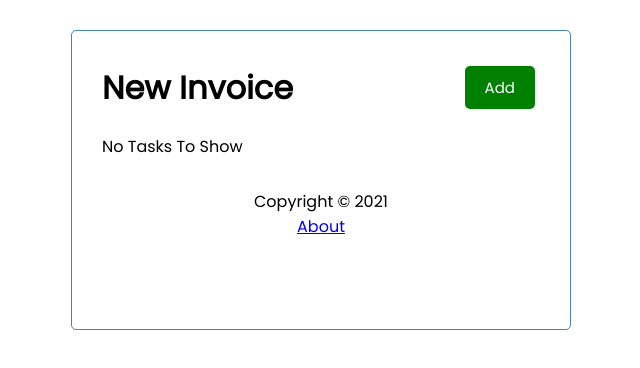
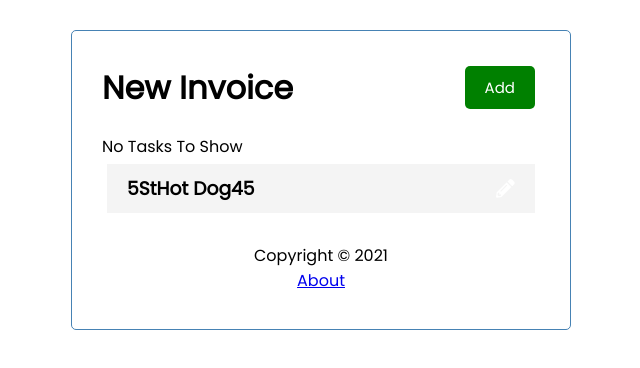
Before and after one commit to gabrieloldaccount/finman-frontend, a React (Create React App) app: page / in a window 1280 px wide. Shown: the top 368 px of the page, without its empty margins (319-959 px from the left). Built offline with nearby package versions, Linux system fonts and the light colour scheme; data requests are answered from the project's data file.

Commit message:
Added components Item and Items. Added an Items list in mock-db and on app-level state. Added Item-styling in index.css
Co-authored-by: hedy-99 <hedypet@hotmail.com>
Co-authored-by: gabrielbrattgard <gabriel.brattgard@gmail.com>

```diff
--- a/db.json
+++ b/db.json
@@ -1,3 +1,13 @@
 {
-  "tasks": []
+  "tasks": [],
+  "items": [
+    {
+      "id": 2,
+      "owner": 1,
+      "name": "Hot Dog",
+      "price": 45,
+      "unit": "St",
+      "amount": 5
+    }
+  ]
 }
--- a/src/App.js
+++ b/src/App.js
@@ -3,21 +3,44 @@ import { BrowserRouter as Router, Route } from 'react-router-dom'
 import Header from './components/Header'
 import Footer from './components/Footer'
 import Tasks from './components/Tasks'
+import Items from './components/Items'
 import AddTask from './components/AddTask'
 import About from './components/About'
 
 const App = () => {
     const [showAddTask, setShowAddTask] = useState(false)
     const [tasks, setTasks] = useState([])
+    const [items, setItems] = useState([])
 
     useEffect(() => {
         const getTasks = async () => {
             const tasksFromServer = await fetchTasks()
             setTasks(tasksFromServer)
         }
+        const getItems = async () => {
+            const itemsFromServer = await fetchItems()
+            setItems(itemsFromServer)
+        }
 
         getTasks()
+        getItems()
     }, [])
+
+    // Fetch the array of Items
+    const fetchItems = async () => {
+        const res = await fetch('http://localhost:5000/items')
+        const data = await res.json()
+
+        return data
+    }
+
+    // Fetch a single Item
+    const fetchItem = async (id) => {
+        const res = await fetch(`http://localhost:5000/items/${id}`)
+        const data = await res.json()
+
+        return data
+    }
 
     // Fetch Tasks
     const fetchTasks = async () => {
@@ -99,7 +122,7 @@ const App = () => {
                     exact
                     render={(props) => (
                         <>
-                            {showAddTask && <AddTask onAdd={addTask} />}
+                            {showAddTask && <AddTask onAdd={addTask}/>}
                             {tasks.length > 0 ? (
                                 <Tasks
                                     tasks={tasks}
@@ -109,6 +132,12 @@ const App = () => {
                             ) : (
                                 'No Tasks To Show'
                             )}
+                            {
+                                <Items
+                                    items={items}
+                                    /*onEdit={' '}*/
+                                />
+                            }
                         </>
                     )}
                 />
--- /dev/null
+++ b/src/components/Item.js
@@ -0,0 +1,21 @@
+import {FaPencilAlt} from 'react-icons/fa'
+
+const Item = ({item, onEdit}) => {
+    return (
+        <div className={'item'}
+        >
+            <h3>
+                {item.amount}
+                {item.unit}
+                {item.name}
+                {item.price}
+                <FaPencilAlt
+                    style={{color: 'white', cursor: 'pointer', textAlign: 'right'}}
+                    onClick={() => onEdit(item.id)}
+                />
+            </h3>
+        </div>
+    )
+}
+
+export default Item
--- /dev/null
+++ b/src/components/Items.js
@@ -0,0 +1,13 @@
+import Item from './Item'
+
+const Items = ({items, onEdit}) => {
+    return (
+        <>
+            {items.map((item, index) => (
+                <Item key={index} item={item} onEdit={onEdit}/>
+            ))}
+        </>
+    )
+}
+
+export default Items
--- a/src/index.css
+++ b/src/index.css
@@ -52,6 +52,19 @@ body {
 .btn-block {
     display: block;
     width: 100%;
+}
+
+.item {
+    background: #f4f4f4;
+    margin: 5px;
+    padding: 10px 20px;
+    cursor: pointer;
+}
+
+.item h3 {
+    display: flex;
+    align-items: center;
+    justify-content: space-between;
 }
 
 .task {
```
Also changed, not shown: src/components/Task.js (+4 -4 lines).
